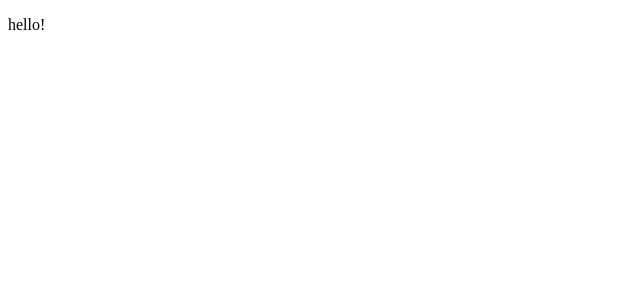
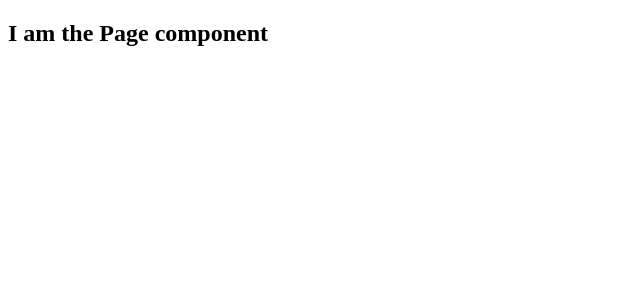
Before and after one commit to LeviG68/Advanced-React, a Next.js app in the folder frontend/: page / in a window 1280 px wide. Shown: the top 300 px of the page, without its empty margins (0-640 px from the left). Built offline with nearby package versions, Linux system fonts and the light colour scheme.

Commit message:
added to component folder

```diff
--- /dev/null
+++ b/frontend/components/Page.js
@@ -0,0 +1,5 @@
+export default function Page() {
+  return <div>
+    <h2> I am the Page component </h2>
+  </div>
+}
--- a/frontend/pages/index.js
+++ b/frontend/pages/index.js
@@ -1,5 +1,7 @@
+import Page from '../components/Page';
+
 export default function IndexPage() {
-  return <div>
-    <p> hello!</p>
-  </div>
+  return <Page>
+
+  </Page>
 }
```
